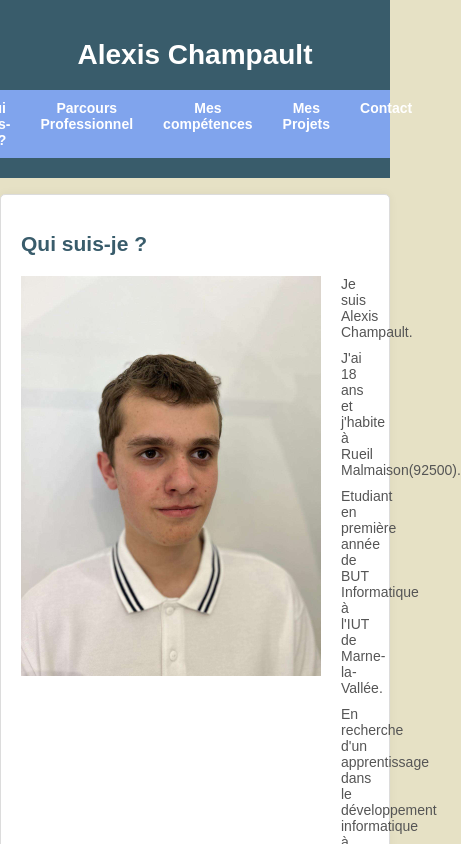
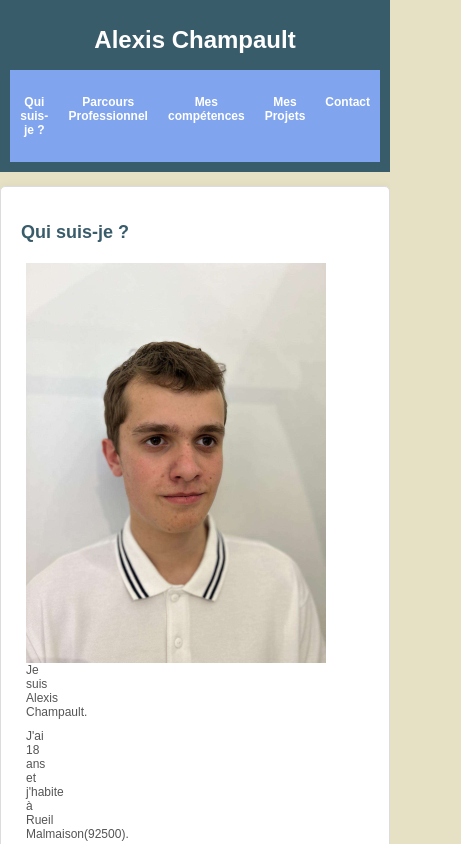
Before and after one commit to alexios30/Champault_Portfolio, a plain HTML site: page index.html in a window 390 px wide. Shown: the top 844 px of the page, 461 px wide, since content can reach past the window. Drawn offline with Linux system fonts and the light colour scheme.

Commit message:
Update style.css

```diff
--- a/style.css
+++ b/style.css
@@ -204,14 +204,66 @@ p {
     body {
         font-size: 14px;
     }
+
+    header {
+        text-align: center;
+        padding: 10px;
+    }
+
+    nav ul {
+        padding: 0;
+    }
+
+    nav ul li {
+        display: block;
+        margin: 10px 0;
+    }
+
+    nav ul li a {
+        color: white;
+        text-decoration: none;
+        display: block;
+        padding: 10px;
+    }
+
     section {
         margin: 10px;
         padding: 10px;
+    }
+
+    .content {
+        flex-direction: column;
+        align-items: center;
+    }
+
+    .skill {
+        margin: 10px 0;
     }
 
     img {
         max-width: 100%;
         height: auto;
     }
+}
 
+@media screen and (max-width: 500px) {
+    body {
+        font-size: 12px;
+    }
+
+    nav ul li {
+        margin: 5px 0;
+    }
+
+    .content {
+        margin: 5px;
+    }
+
+    .skill {
+        margin: 5px 0;
+    }
+
+    section {
+        padding: 5px;
+    }
 }
```
